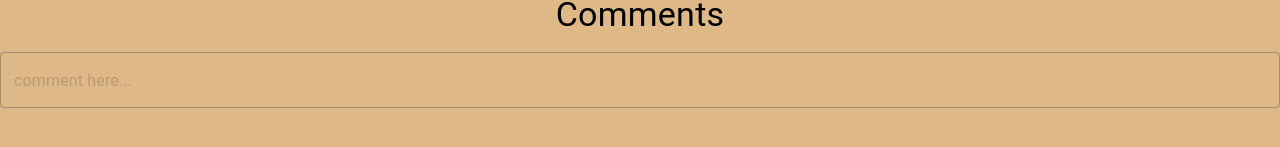
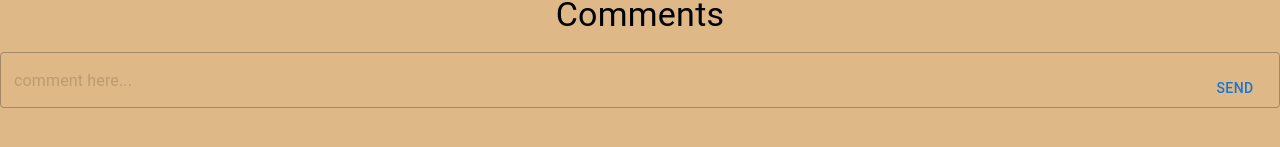
Before and after one commit to shellyabu/merced-23, a React (Create React App) app: page / in a window 1280 px wide. Shown: the part 253-400 px from the top of the page. Built offline with nearby package versions, Linux system fonts and the light colour scheme; no server answers; the database is empty; the HTML template or start-up script is replaced by a standard one.

Commit message:
working send

```diff
--- a/src/home.jsx
+++ b/src/home.jsx
@@ -1,3 +1,4 @@
+import * as React from 'react';
 import {
     createAccount,
     updateOnAuthStateChanged,
@@ -135,6 +136,7 @@ import {
                 }}
                 disabled={user ? false : true}
               >
+                <Button>Send</Button>
               </IconButton>
             </InputAdornment>
           }
```
